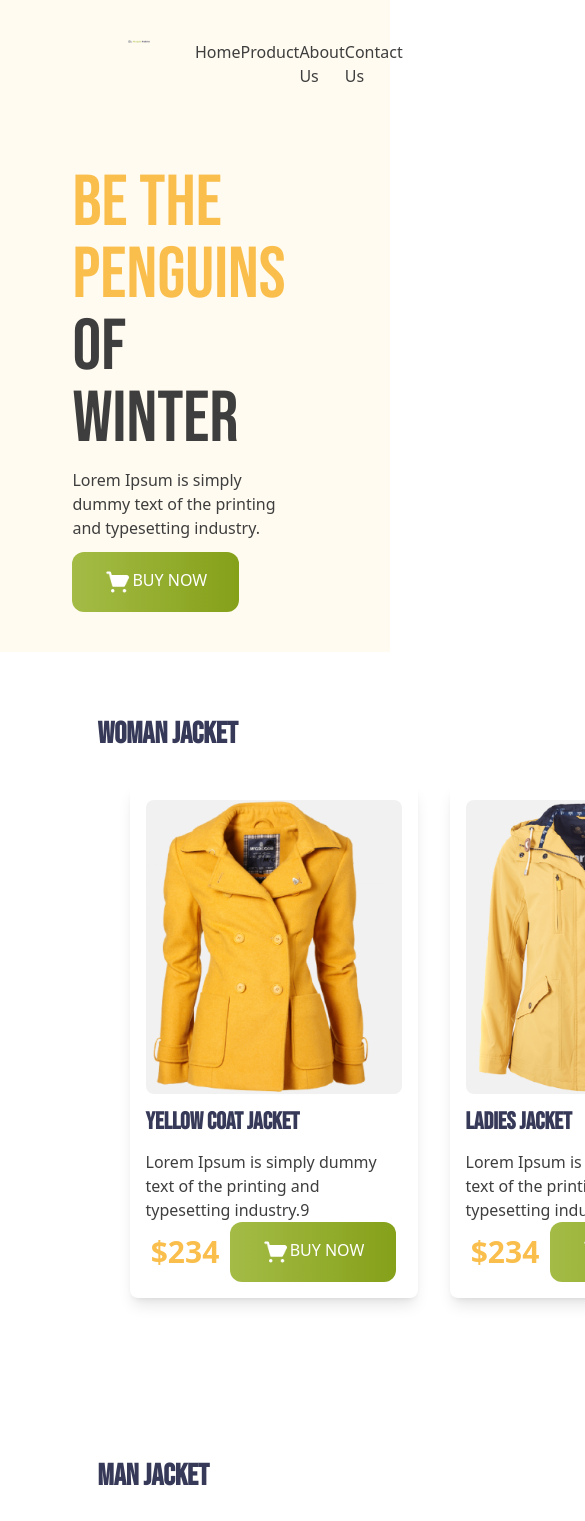
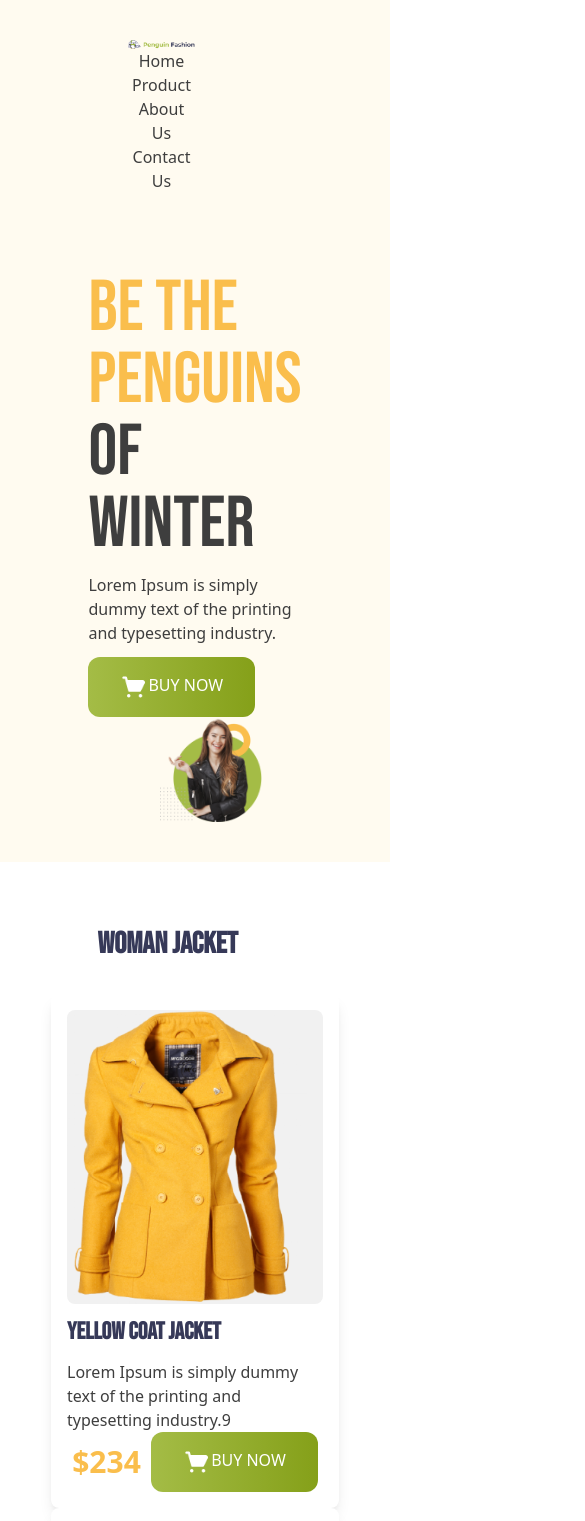
Before and after one commit to mkrafiyah/penguin-fashion, a plain HTML site: page index.html in a window 390 px wide. Shown: the top 1521 px of the page, 585 px wide, since content can reach past the window. Drawn offline with nearby package versions, Linux system fonts and the light colour scheme.

Commit message:
responsive done

```diff
--- a/index.html
+++ b/index.html
@@ -17,12 +17,12 @@
 <body>
     <!--This is the nav section-->
     <header class="bg-[#FFFBF0] px-32">
-        <nav class=" flex 9md:flex justify-around py-10">
+        <nav class=" flex flex-col lg:flex-row justify-around py-10">
             <div class="w-3/6">
-                <img class="w-2/6" src="icons/logo.png" alt="">
+                <img class="w-3/8 md:w-2/6" src="icons/logo.png" alt="">
 
             </div>
-            <div class=" w-3/6 list-none flex justify-around font-medium text-[#3E3E3E]">
+            <div class="flex-col text-center w-3/6 list-none flex lg:flex-row justify-around font-medium text-[#3E3E3E]">
                 <li>Home</li>
                 <li>Product</li>
                 <li>About Us</li>
@@ -31,7 +31,7 @@
 
         </nav>
         <!--banner section-->
-        <section class="flex justify-center items-center space-x-8 py-10">
+        <section class="flex flex-col lg:flex-row justify-center items-center space-x-8 py-10">
             <div class="space-y-3">
                 <h2 class="text-7xl uppercase font-bebas">
                     <span class="text-[#FABE4C]">Be the Penguins</span>
@@ -42,7 +42,7 @@
                         <button class="py-4 px-8 rounded-xl uppercase text-white font-medium bg-gradient-to-r from-[#A4BC46] to-[#85A019]"> <img class="inline w-7" src="icons/shopping-cart 1.png" alt="">Buy Now</button>
             </div>
             <div>
-                <img src="images/model.png" alt="">
+                <img class="w-auto" src="images/model.png" alt="">
             </div>
         </section>
     </header>
@@ -51,7 +51,7 @@
     <main class="w-3/6 m-0 m-auto">
         <section class="py-16 ">
             <h2 class="text-[#363958] font-bebas text-3xl font-bold ">W0Man Jacket</h2>
-            <div class="py-8 flex justify-around items-center">
+            <div class="py-8 flex flex-col lg:flex-row justify-around items-center">
 
                <div class="mx-8">
                 <!--jacket 1-->
@@ -104,7 +104,7 @@
 
         <section class="py-16 ">
             <h2 class="text-[#363958] font-bebas text-3xl font-bold ">Man Jacket</h2>
-            <div class="py-8 flex justify-around items-center">
+            <div class="py-8 flex flex-col lg:flex-row justify-around items-center">
 
                <div class="mx-8">
                 <!--jacket 4-->
@@ -157,8 +157,8 @@
 
     </main>
     <footer>
-        <section class="flex justify-around items-center">
-            <div   class="flex justify-between items-center space-x-4">
+        <section class=" w-3/6 flex justify-between items-center m-0 m-auto space-x-4">
+            <div   class="flex  flex-col lg:flex-row justify-between items-center space-x-4">
                 <div>
                     <div class="rounded-lg shadow-lg flex justify-center items-center space-x-3 space-y-8 p-3">
                         <div>
@@ -186,7 +186,7 @@
                     </div>
                 </div>
                 <div>
-                    <img class="w-4/6" src="images/shopping.png" alt="">
+                    <img src="images/shopping.png" alt="">
                 </div>
             </div>
         </section>
```
